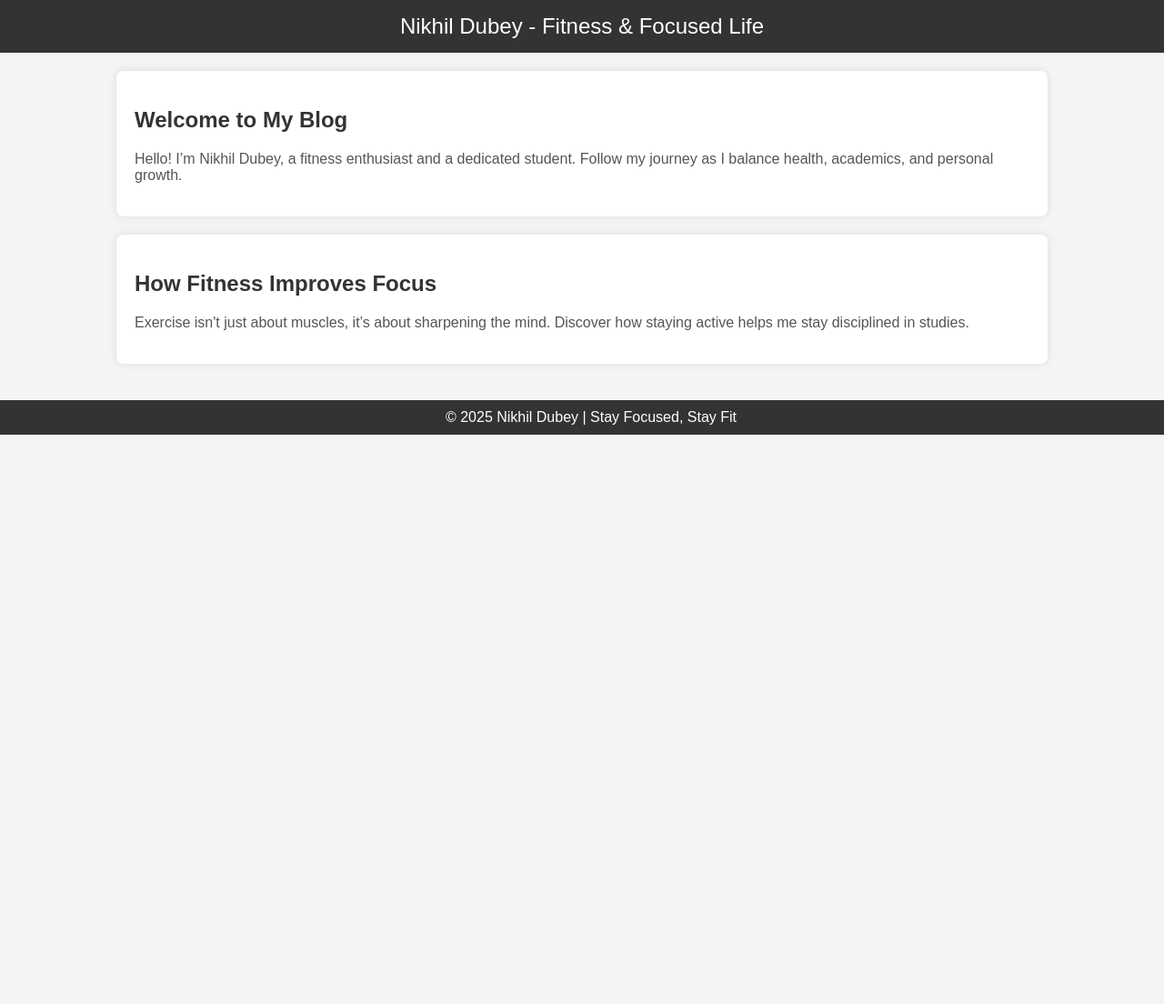
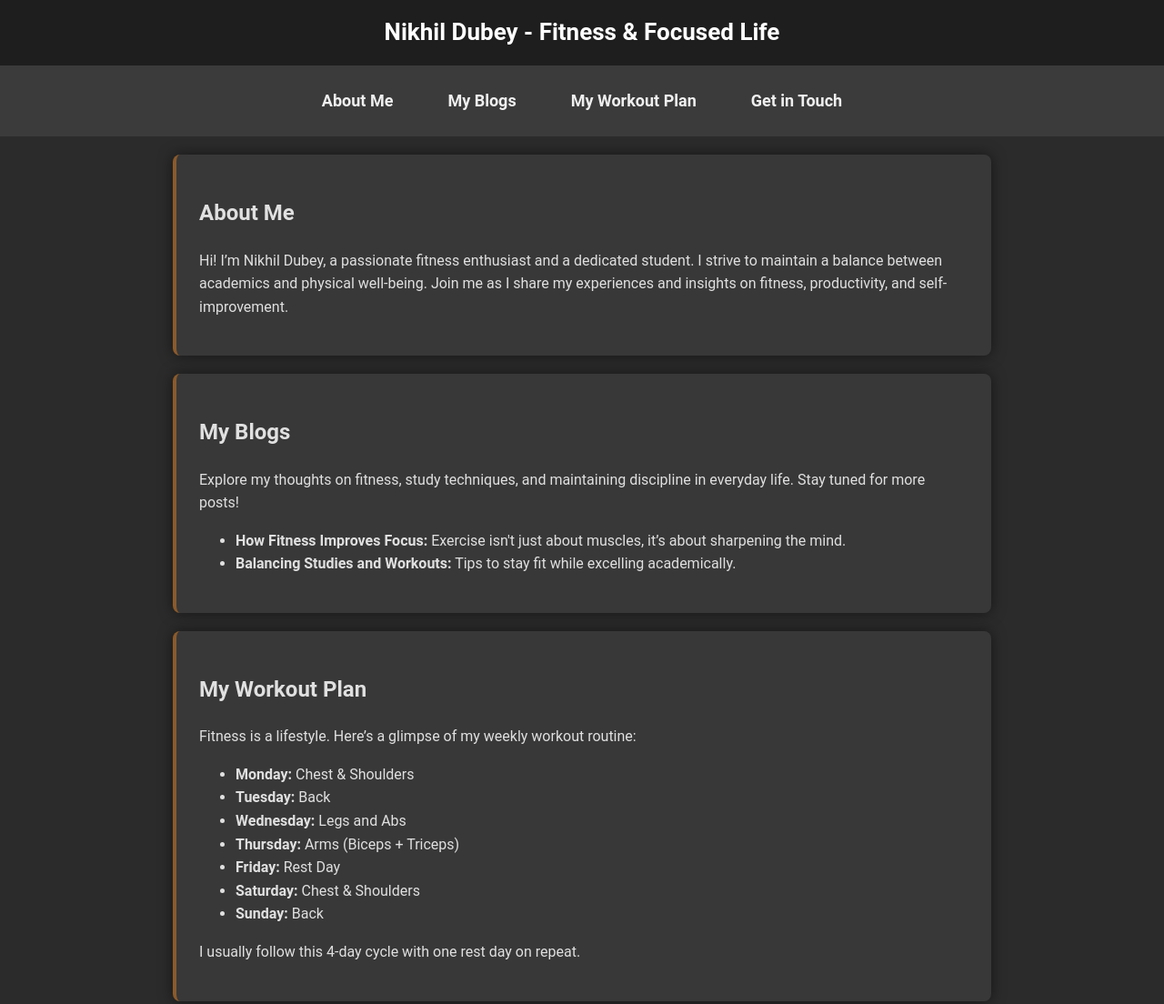
Before and after one commit to nikhildubey7/home, a plain HTML site: page index.html in a window 1280 px wide. Shown: the top 1104 px of the page at 91% size. Before the commit the page ends 800 px from the top, so only its background shows below. Drawn offline with Linux system fonts and the light colour scheme.

Commit message:
Add files via upload

```diff
--- a/index.html
+++ b/index.html
@@ -3,48 +3,82 @@
 <head>
     <meta charset="UTF-8">
     <meta name="viewport" content="width=device-width, initial-scale=1.0">
+    <meta name="description" content="Nikhil Dubey's blog on fitness, productivity, and self-improvement. Join the journey towards a disciplined and focused life.">
     <title>Nikhil Dubey - Blog</title>
     <style>
-        body {
-            font-family: Arial, sans-serif;
+        html, body {
+            scroll-behavior: smooth;
+            font-family: 'Roboto', sans-serif;
             margin: 0;
             padding: 0;
-            background-color: #f4f4f4;
+            background-color: #2b2b2b;
+            color: #e0e0e0;
+            line-height: 1.6;
         }
         header {
-            background: #333;
+            background: #1e1e1e;
             color: white;
             padding: 15px;
             text-align: center;
-            font-size: 24px;
+            font-size: 26px;
+            font-weight: bold;
+        }
+        nav {
+            background: #3b3b3b;
+            display: flex;
+            justify-content: center;
+            gap: 20px;
+            padding: 15px;
+        }
+        nav a {
+            color: #f0f0f0;
+            text-decoration: none;
+            font-size: 18px;
+            padding: 10px 20px;
+            border-radius: 5px;
+            transition: background 0.3s, color 0.3s, text-decoration 0.3s;
+        }
+        nav a:hover {
+            background: #8b5a2b;
+            color: white;
+            text-decoration: underline;
         }
         .container {
             width: 80%;
+            max-width: 900px;
             margin: auto;
-            overflow: hidden;
             padding: 20px;
         }
-        .blog-post {
-            background: white;
-            padding: 20px;
+        .section {
+            background: #383838;
+            padding: 25px;
             margin-bottom: 20px;
             border-radius: 8px;
-            box-shadow: 0px 0px 10px rgba(0,0,0,0.1);
+            box-shadow: 0px 0px 15px rgba(0,0,0,0.5);
+            border-left: 4px solid #8b5a2b;
         }
-        .blog-post h2 {
-            color: #333;
+        a {
+            color: #d4a373;
+            text-decoration: none;
+            font-weight: bold;
+            font-size: 16px;
         }
-        .blog-post p {
-            color: #555;
+        a:hover {
+            color: #ffcc99;
+            font-size: 17px;
         }
         footer {
             text-align: center;
             padding: 10px;
-            background: #333;
+            background: #181818;
             color: white;
-            position: relative;
-            bottom: 0;
-            width: 100%;
+            font-weight: bold;
+        }
+        @media (max-width: 600px) {
+            nav {
+                flex-direction: column;
+                align-items: center;
+            }
         }
     </style>
 </head>
@@ -52,14 +86,48 @@
     <header>
         Nikhil Dubey - Fitness & Focused Life
     </header>
+    <nav>
+        <a href="#about">About Me</a>
+        <a href="#blogs">My Blogs</a>
+        <a href="#workout-plan">My Workout Plan</a>
+        <a href="#get-in-touch">Get in Touch</a>
+    </nav>
     <div class="container">
-        <div class="blog-post">
-            <h2>Welcome to My Blog</h2>
-            <p>Hello! I’m Nikhil Dubey, a fitness enthusiast and a dedicated student. Follow my journey as I balance health, academics, and personal growth.</p>
+        <div class="section" id="about">
+            <h2>About Me</h2>
+            <p>Hi! I’m Nikhil Dubey, a passionate fitness enthusiast and a dedicated student. I strive to maintain a balance between academics and physical well-being. Join me as I share my experiences and insights on fitness, productivity, and self-improvement.</p>
         </div>
-        <div class="blog-post">
-            <h2>How Fitness Improves Focus</h2>
-            <p>Exercise isn't just about muscles, it’s about sharpening the mind. Discover how staying active helps me stay disciplined in studies.</p>
+        <div class="section" id="blogs">
+            <h2>My Blogs</h2>
+            <p>Explore my thoughts on fitness, study techniques, and maintaining discipline in everyday life. Stay tuned for more posts!</p>
+            <ul>
+                <li><strong>How Fitness Improves Focus:</strong> Exercise isn't just about muscles, it’s about sharpening the mind.</li>
+                <li><strong>Balancing Studies and Workouts:</strong> Tips to stay fit while excelling academically.</li>
+            </ul>
+        </div>
+        <div class="section" id="workout-plan">
+            <h2>My Workout Plan</h2>
+            <p>Fitness is a lifestyle. Here’s a glimpse of my weekly workout routine:</p>
+            <ul>
+                <li><strong>Monday:</strong> Chest & Shoulders</li>
+                <li><strong>Tuesday:</strong> Back</li>
+                <li><strong>Wednesday:</strong> Legs and Abs</li>
+                <li><strong>Thursday:</strong> Arms (Biceps + Triceps)</li>
+                <li><strong>Friday:</strong> Rest Day</li>
+                <li><strong>Saturday:</strong> Chest & Shoulders</li>
+                <li><strong>Sunday:</strong> Back</li>
+            </ul>
+            <p>I usually follow this 4-day cycle with one rest day on repeat.</p>
+        </div>
+        <div class="section" id="get-in-touch">
+            <h2>Get in Touch</h2>
+            <p>Connect with me on my social media platforms or drop me an email:</p>
+            <ul>
+                <li><strong>Instagram:</strong> <a href="https://instagram.com/yourprofile" target="_blank">@NIKHIL DUBEY</a></li>
+                <li><strong>LinkedIn:</strong> <a href="https://www.linkedin.com/in/nikhil-dubey-45b75631b" target="_blank">Nikhil Dubey</a></li>
+                <li><strong>Twitter:</strong> <a href="https://x.com/nikhilwithone_n" target="_blank">@NIKHIL DUBEY</a></li>
+                <li><strong>Email:</strong> <a href="mailto:Nikhildubey625@gmail.com">Nikhildubey625@gmail.com</a></li>
+            </ul>
         </div>
     </div>
     <footer>
```
